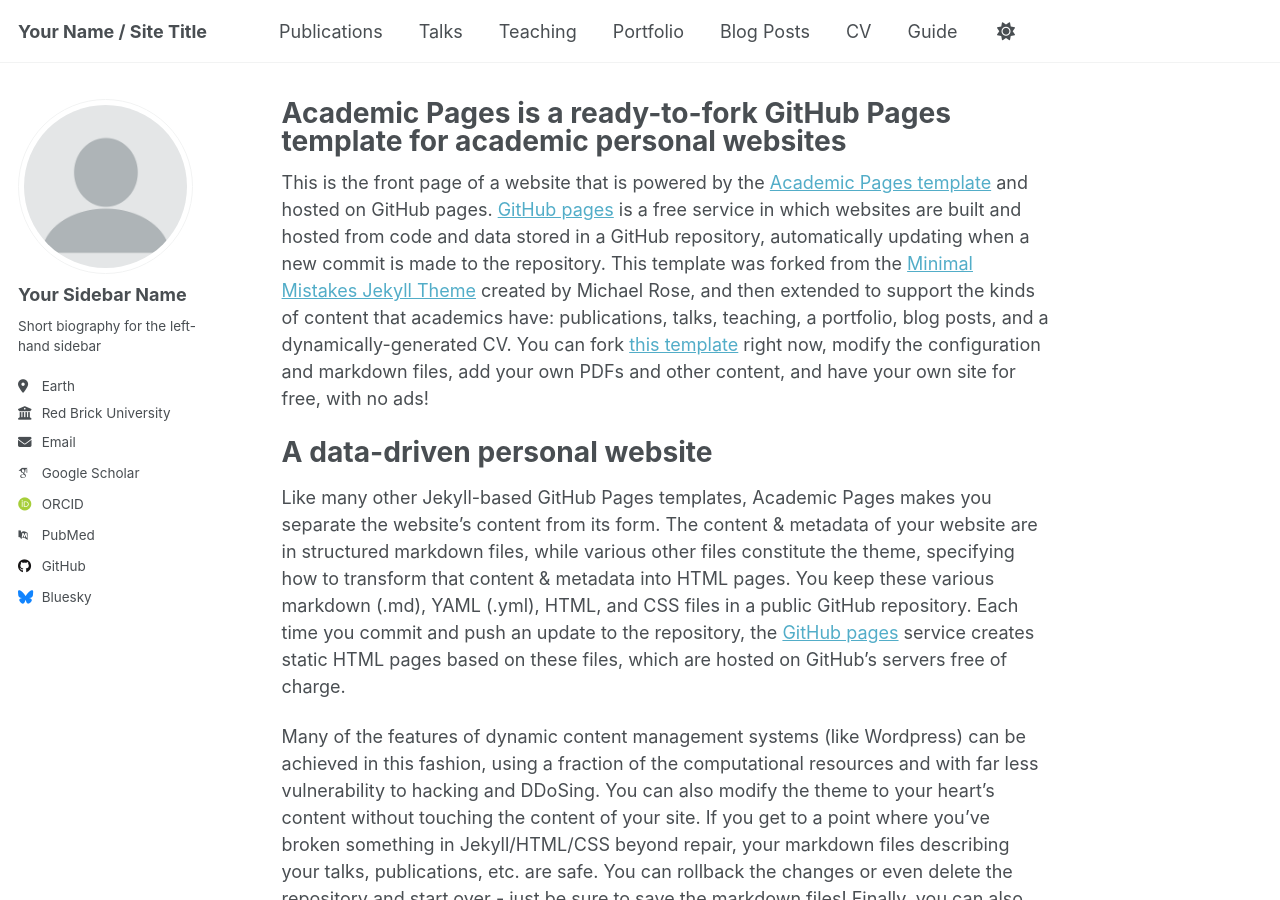
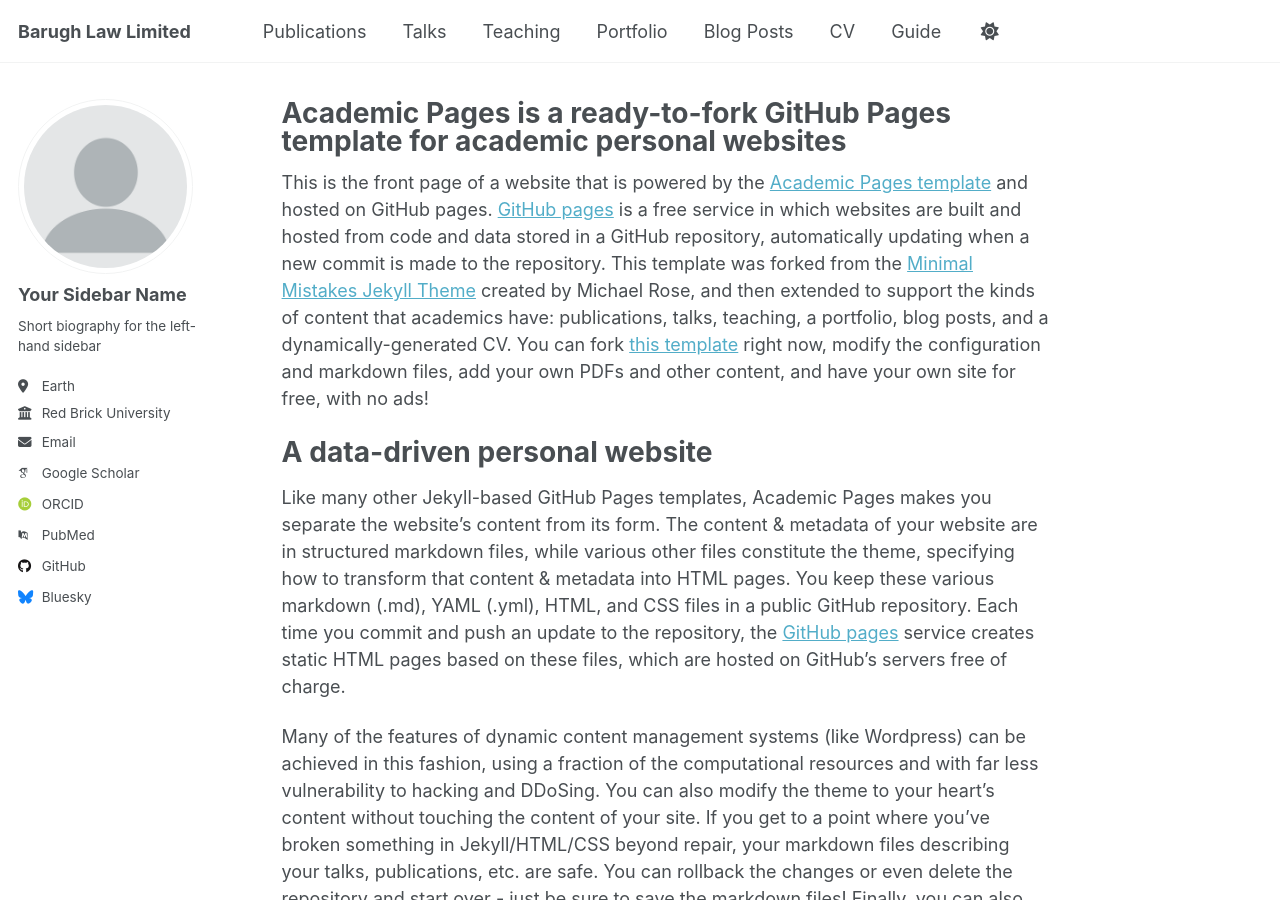
Before and after one commit to spiltmilklaw/spiltmilklaw.github.io, a Jekyll site: the page built from _pages/about.md, in a window 1280 px wide and 900 px high. Built offline with Jekyll 4.4.1, drawn with Linux system fonts in a browser that asks for light colours; some web fonts are replaced.

Commit message:
Update _config.yml

```diff
--- a/_config.yml
+++ b/_config.yml
@@ -9,7 +9,7 @@
 # Basic Site Settings
 locale                   : "en-US"
 site_theme               : "default"
-title                    : "Your Name / Site Title"
+title                    : "Barugh Law Limited"
 title_separator          : "-"
 name                     : &name "Your Name"
 description              : &description "personal description"
```
